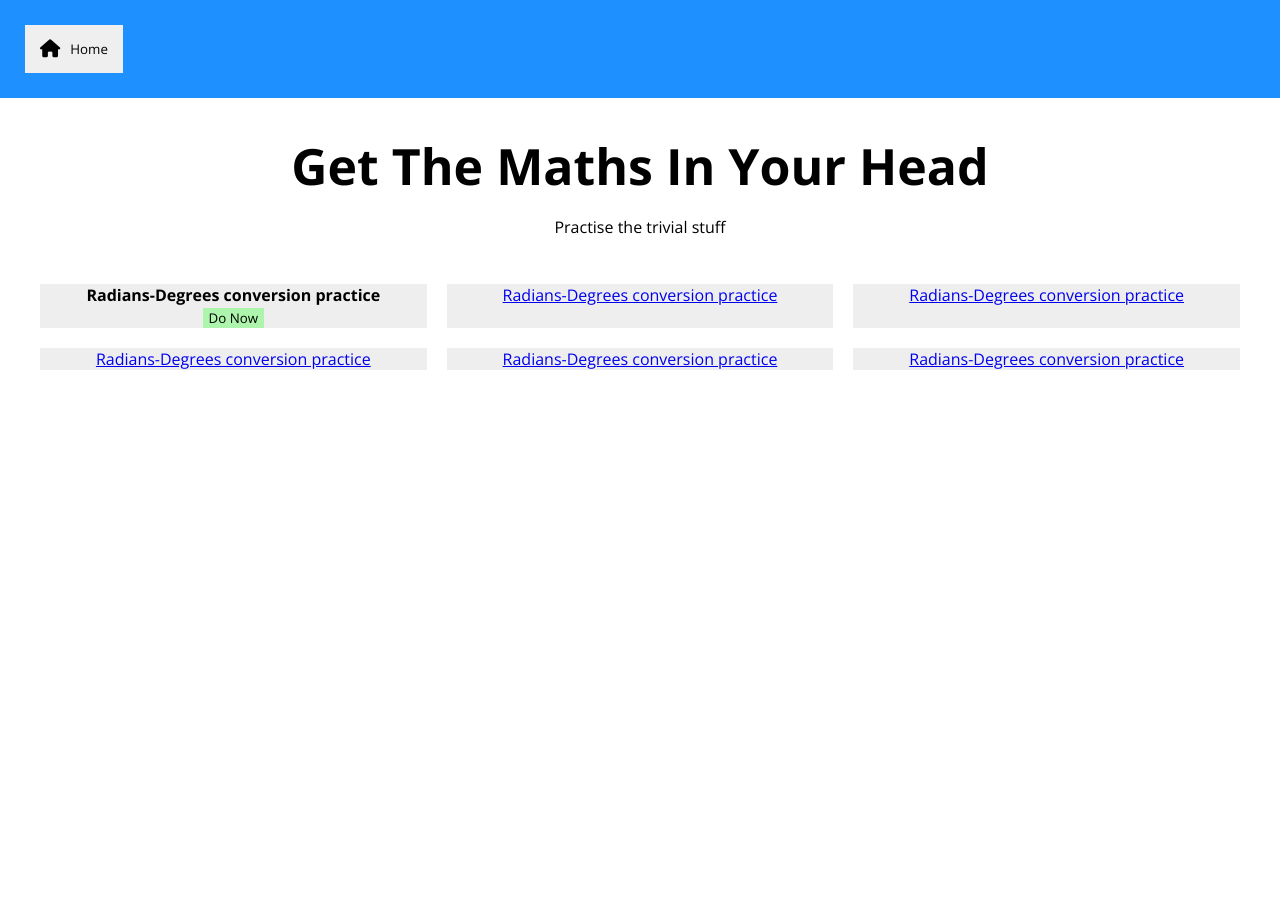
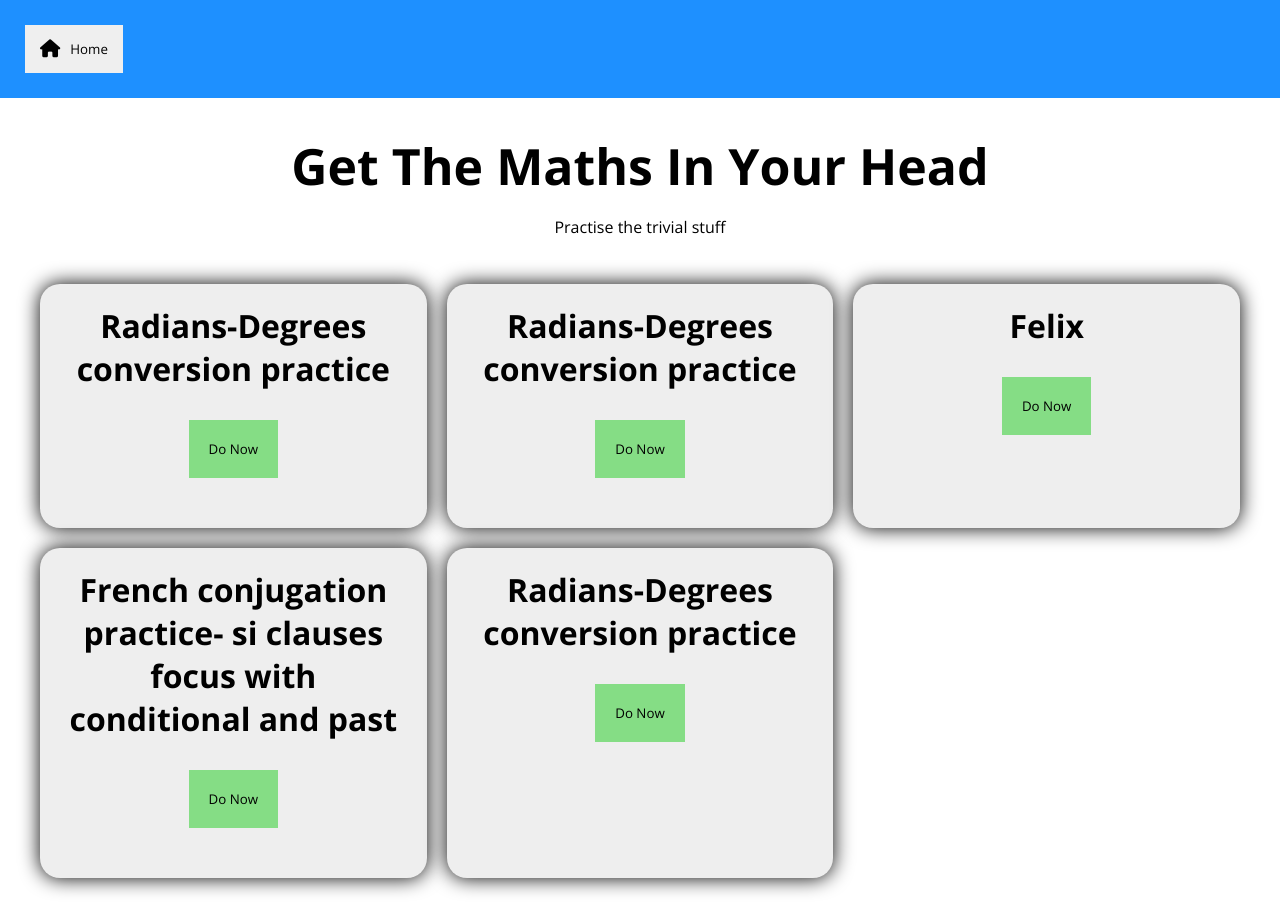
Before and after one commit to PYJS123/GTMITH-pyjs123, a plain HTML site: page index.html in a window 1280 px wide. Before the commit the page ends 800 px from the top, so only its background shows below. Drawn offline with nearby package versions, Linux system fonts and the light colour scheme.

Commit message:
Making some things look nicer

```diff
--- a/index.html
+++ b/index.html
@@ -15,15 +15,26 @@
         <h1 class="page-title">Get The Maths In Your Head</h1>
         <p class="under-page-title">Practise the trivial stuff</p>
         <div class="options-grid">
-            <div>
-                <b>Radians-Degrees conversion practice</b><br>
+            <div class="option-block">
+                <b class="option-title">Radians-Degrees conversion practice</b><br>
                 <button onclick="document.location='/radians'" class="do-now">Do Now</button>
             </div>
-            <div><a href="/radians">Radians-Degrees conversion practice</a></div>
-            <div><a href="/radians">Radians-Degrees conversion practice</a></div>
-            <div><a href="/radians">Radians-Degrees conversion practice</a></div>
-            <div><a href="/radians">Radians-Degrees conversion practice</a></div>
-            <div><a href="/radians">Radians-Degrees conversion practice</a></div>
+            <div class="option-block">
+                <b class="option-title">Radians-Degrees conversion practice</b><br>
+                <button onclick="document.location='/radians'" class="do-now">Do Now</button>
+            </div>
+            <div class="option-block">
+                <b class="option-title">Felix</b><br>
+                <button onclick="document.location='/radians'" class="do-now">Do Now</button>
+            </div>
+            <div class="option-block">
+                <b class="option-title">French conjugation practice- si clauses focus with conditional and past</b><br>
+                <button onclick="document.location='/radians'" class="do-now">Do Now</button>
+            </div>
+            <div class="option-block">
+                <b class="option-title">Radians-Degrees conversion practice</b><br>
+                <button onclick="document.location='/radians'" class="do-now">Do Now</button>
+            </div>
         </div>
     </div>
 </body>
--- a/style.css
+++ b/style.css
@@ -38,13 +38,42 @@ body
 
 .do-now
 {
-    background-color: rgb(173, 245, 173);
-    border: none;
+    background-color: rgb(133, 221, 133);
+    border: 0px;
+    padding: 20px;
+    margin: 30px;
+}
 
-    :hover
-    {
-        background-color: rgb(161, 64, 64);
-    }
+.do-now:hover
+{
+    background-color: rgb(78, 190, 78)!important;
+}
+
+.do-now:active
+{
+    background-color: rgb(42, 124, 42)!important;
+    color: white;
+}
+
+.option-title
+{
+    margin-top: 30px;
+    font-size: xx-large;
+}
+
+.option-block
+{
+    padding: 20px;
+    border-radius: 20px;
+    box-shadow: 0px 0px 20px;
+    position: relative;
+    top: 0px;
+    transition: 0.2s;
+}
+
+.option-block:hover
+{
+    top: -10px;
 }
 
 .toolbar
```
Also changed, not shown: 1 other file.
